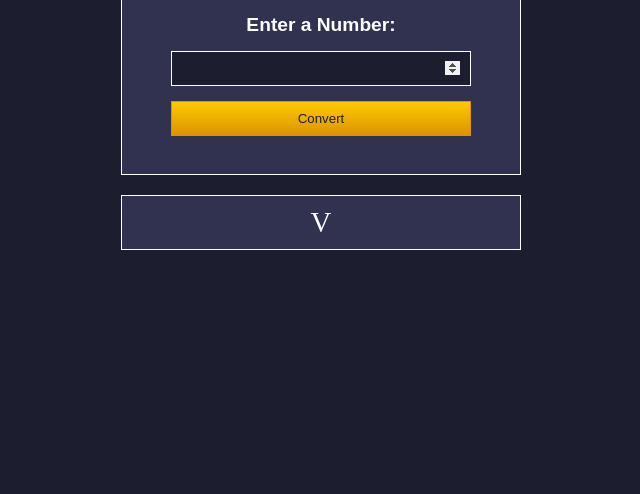
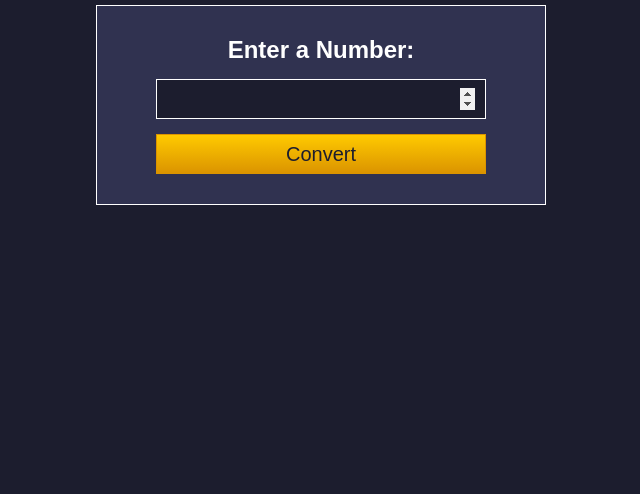
Before and after one commit to LucasRegalar/Roman-Numeral-Converter, a plain HTML site: page index.html in a window 1280 px wide. Shown: the part 306-800 px from the top of the page, without its empty margins (319-959 px from the left). Drawn offline with Linux system fonts and the light colour scheme.

Commit message:
rezise the view and add the 'hidden' class

```diff
--- a/index.html
+++ b/index.html
@@ -9,13 +9,14 @@
 
     <body>
       <main>
-        <h1>ROMAN NUMERAL CONVERTER</h1>
+        <h1>ROMAN
+            NUMERAL CONVERTER</h1>
         <form class="white-border">
             <label for="number-input">Enter a Number:</label>
             <input id="number-input" type="number"/>
             <button id="convert-btn">Convert</button>
         </form>
-        <div id="result">V</div>
+        <div id="result" class="hidden"></div>
         <script src="./script.js"></script>
       </main>
     </body>
--- a/styles.css
+++ b/styles.css
@@ -4,6 +4,7 @@
     --main-white: #fff;
     --dark-red: #860000;
     --light-red: #ff8b8b;
+    font-size: 20px;
 }
 
 * {
@@ -25,7 +26,7 @@ main {
 }
 
 h1 {
-    width: 200px;
+    width: 250px;
     text-align: center;
     font-weight: 500;
 }
@@ -34,7 +35,7 @@ form {
     border: 1px solid var(--main-white);
     background-color: var(--light-blue);
     height: 200px;
-    width: 400px;
+    width: 450px;
     display: flex;
     flex-direction: column;
     align-items: center;
@@ -49,19 +50,21 @@ label {
 }
 
 input {
-    width: 300px;
-    height: 35px;
+    width: 330px;
+    height: 40px;
     background-color: var(--dark-blue);
     color: var(--main-white);
     border: 0.5px solid var(--main-white);
     margin: 15px;
     text-align: center;
+    font-size: 1rem;
 }
 
 input:focus {
     outline: none;
 }
 
+/* Not working in Firefox */
 input::-webkit-outer-spin-button,
 input::-webkit-inner-spin-button {
     opacity: 1;
@@ -71,13 +74,14 @@ input::-webkit-inner-spin-button {
 }
 
 button {
-    width: 300px;
-    height: 35px;
+    width: 330px;
+    height: 40px;
     color: var(--dark-blue);
     background: linear-gradient(#ffca00, #db9400);
     border: none;
     border: 0.5px solid #db9400;
     cursor: pointer;
+    font-size: 1rem;
 }
 
 button:active {
@@ -86,10 +90,14 @@ button:active {
 }
 
 #result {
-    width: 400px;
+    width: 450px;
     text-align: center;
     font-size: 1.8rem;
     padding: 10px;
     border: 1px solid var(--main-white);
     background-color: var(--light-blue);
 }
+
+.hidden {
+    display: none;
+}
```
